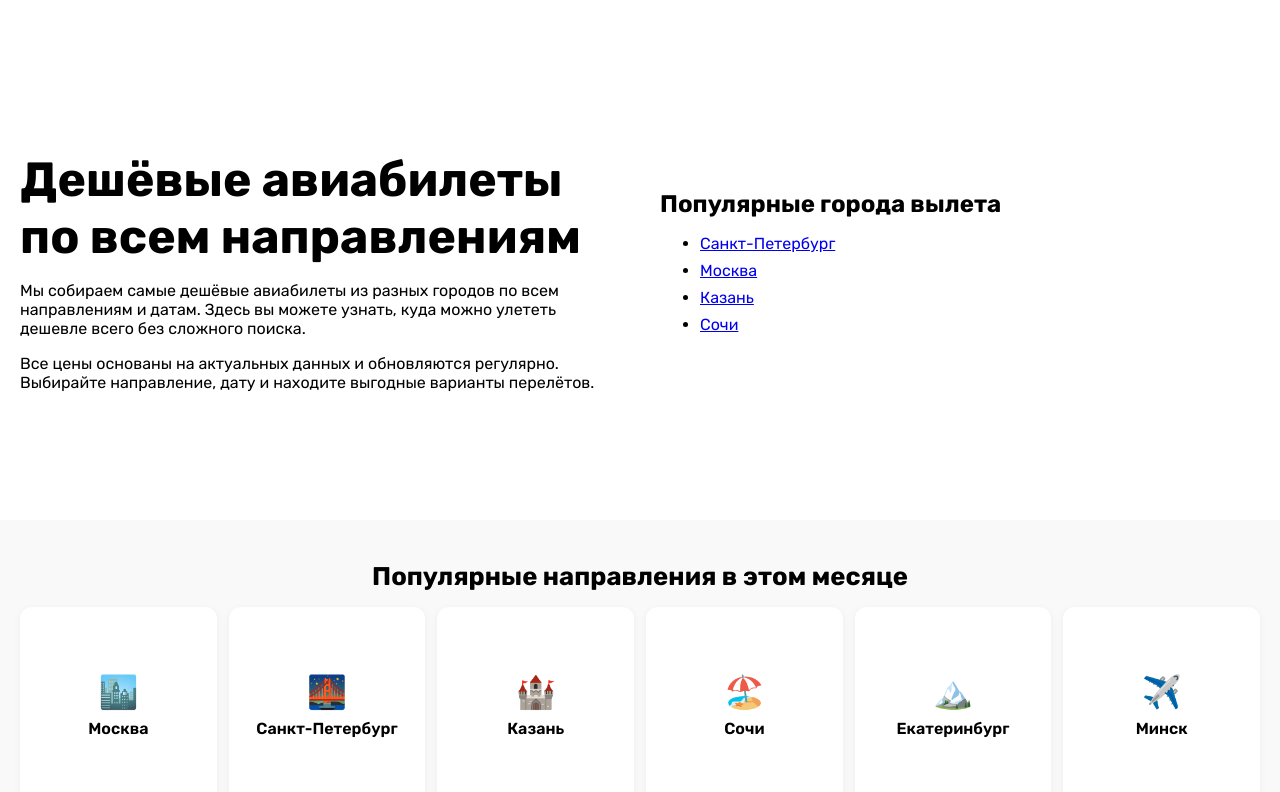
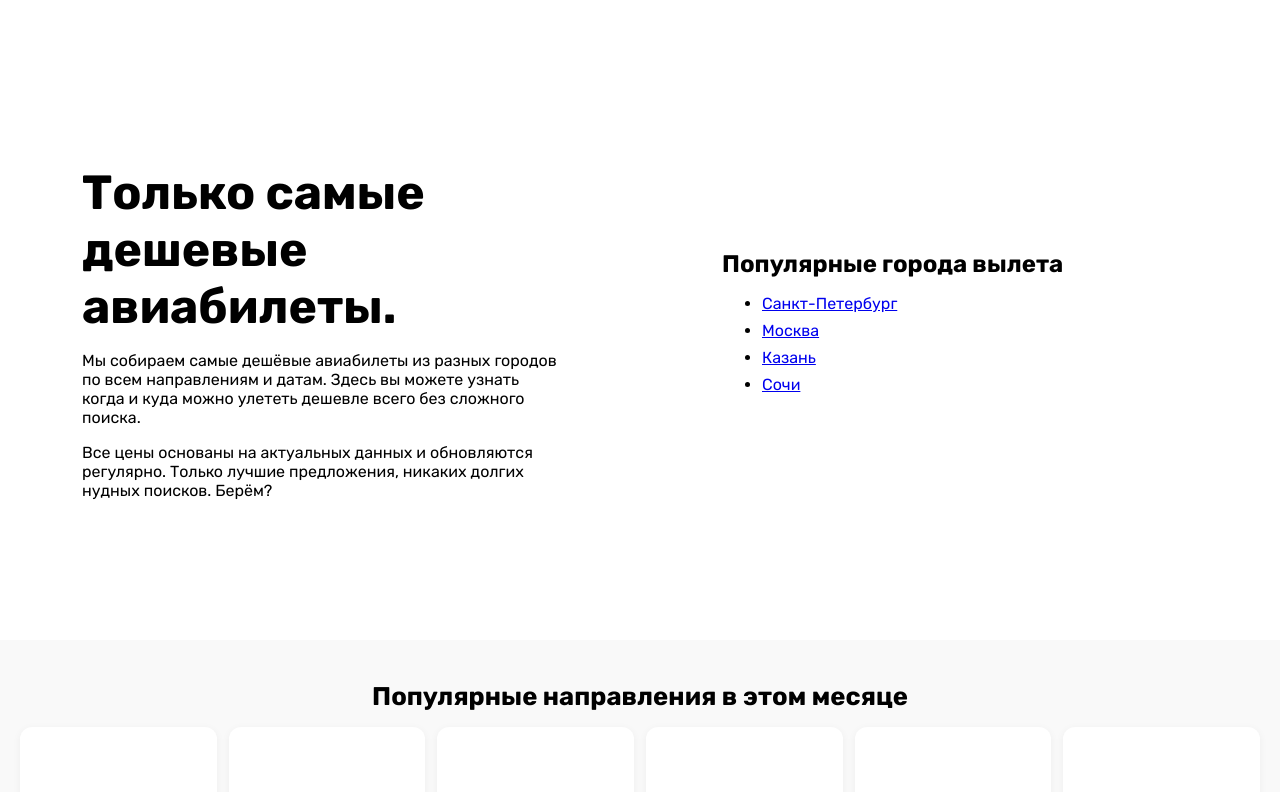
Before and after one commit to aemorozov/toTheTrip_web, a Next.js app: page / in a window 1280 px wide. Shown: the top 792 px of the page. Built offline with nearby package versions, Linux system fonts and the light colour scheme.

Commit message:
change styles a bit

```diff
--- a/src/app/globals.css
+++ b/src/app/globals.css
@@ -5,18 +5,21 @@ body {
   min-width: 390px;
 }
 
+* {
+  box-sizing: border-box;
+}
+
 .heroBlock {
   display: flex;
   flex-direction: column;
   padding: 20px;
   gap: 20px;
-  min-height: 60vh;
-  align-items: center;
 }
 
 .leftBlock,
 .rightBlock {
   width: 100%;
+  padding: 0 5%;
 }
 
 .leftBlock h1 {
@@ -58,7 +61,6 @@ body {
   box-shadow: 0 2px 8px rgba(0, 0, 0, 0.05);
 }
 
-/* Popular Destinations */
 .popularDestinations {
   padding: 20px;
 }
@@ -82,7 +84,6 @@ body {
   font-weight: 600;
 }
 
-/* Call to action */
 .ctaBlock {
   padding: 20px;
   text-align: center;
@@ -124,7 +125,7 @@ body {
 
 .squareCard {
   background: white;
-  aspect-ratio: 1 / 1; /* делаем квадрат */
+  aspect-ratio: 1 / 1;
   display: flex;
   flex-direction: column;
   align-items: center;
@@ -137,7 +138,7 @@ body {
 }
 
 .squareCard:hover {
-  transform: translateY(-5px);
+  /* transform: translateY(-5px); */
 }
 
 .imgPlaceholder {
@@ -149,8 +150,9 @@ body {
 @media screen and (min-width: 768px) {
   .heroBlock {
     flex-direction: row;
-    justify-content: space-between;
     gap: 40px;
+    min-height: 80vh;
+    align-items: center;
   }
 
   .featuresGrid {
--- a/src/app/page.tsx
+++ b/src/app/page.tsx
@@ -12,15 +12,15 @@ export default function HomePage() {
     <main>
       <section className="heroBlock">
         <div className="leftBlock">
-          <h1>Дешёвые авиабилеты по всем направлениям</h1>
+          <h1>Только самые дешевые авиабилеты.</h1>
           <p>
             Мы собираем самые дешёвые авиабилеты из разных городов по всем
-            направлениям и датам. Здесь вы можете узнать, куда можно улететь
-            дешевле всего без сложного поиска.
+            направлениям и датам. Здесь вы можете узнать когда и куда можно
+            улететь дешевле всего без сложного поиска.
           </p>
           <p>
             Все цены основаны на актуальных данных и обновляются регулярно.
-            Выбирайте направление, дату и находите выгодные варианты перелётов.
+            Только лучшие предложения, никаких долгих нудных поисков. Берём?
           </p>
         </div>
         <div className="rightBlock">
```
